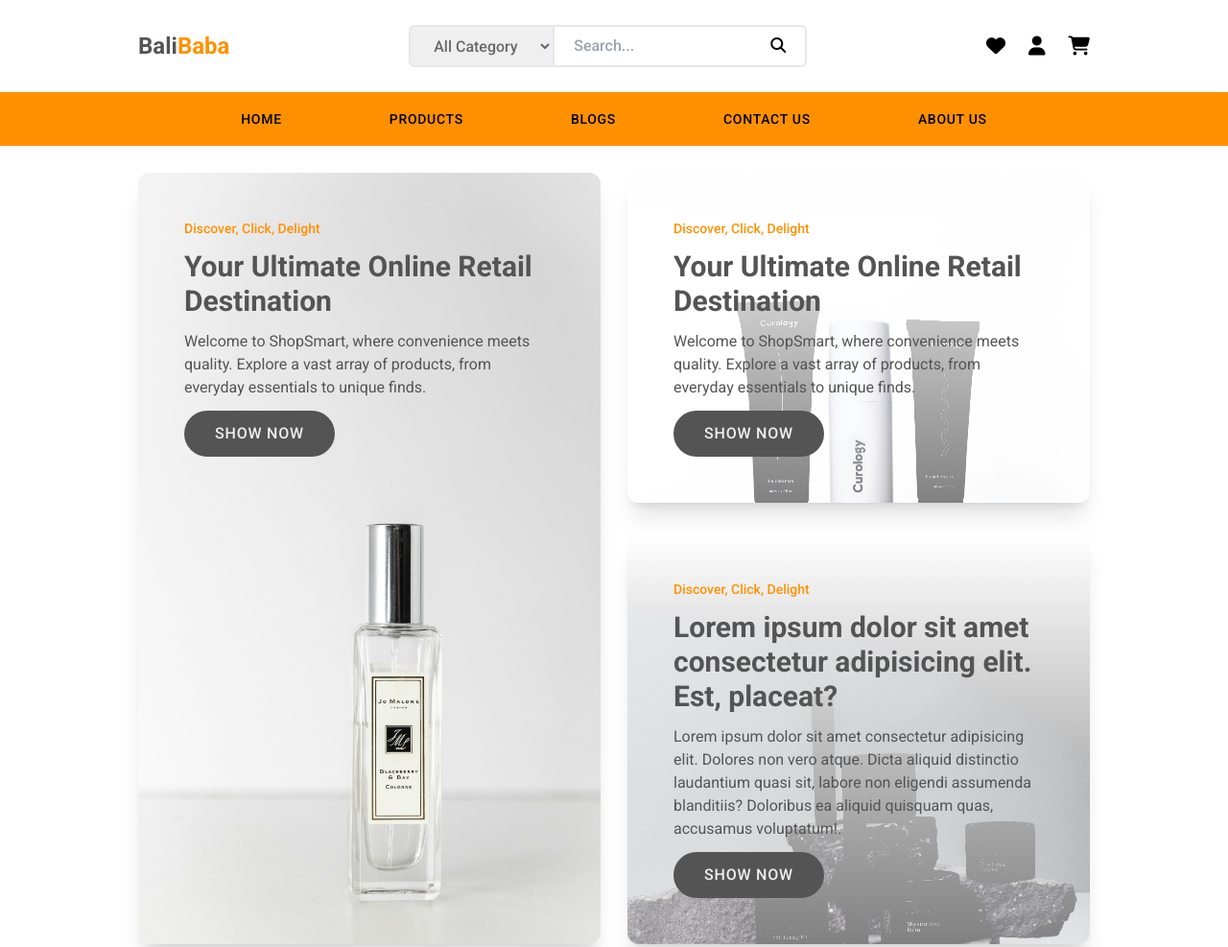
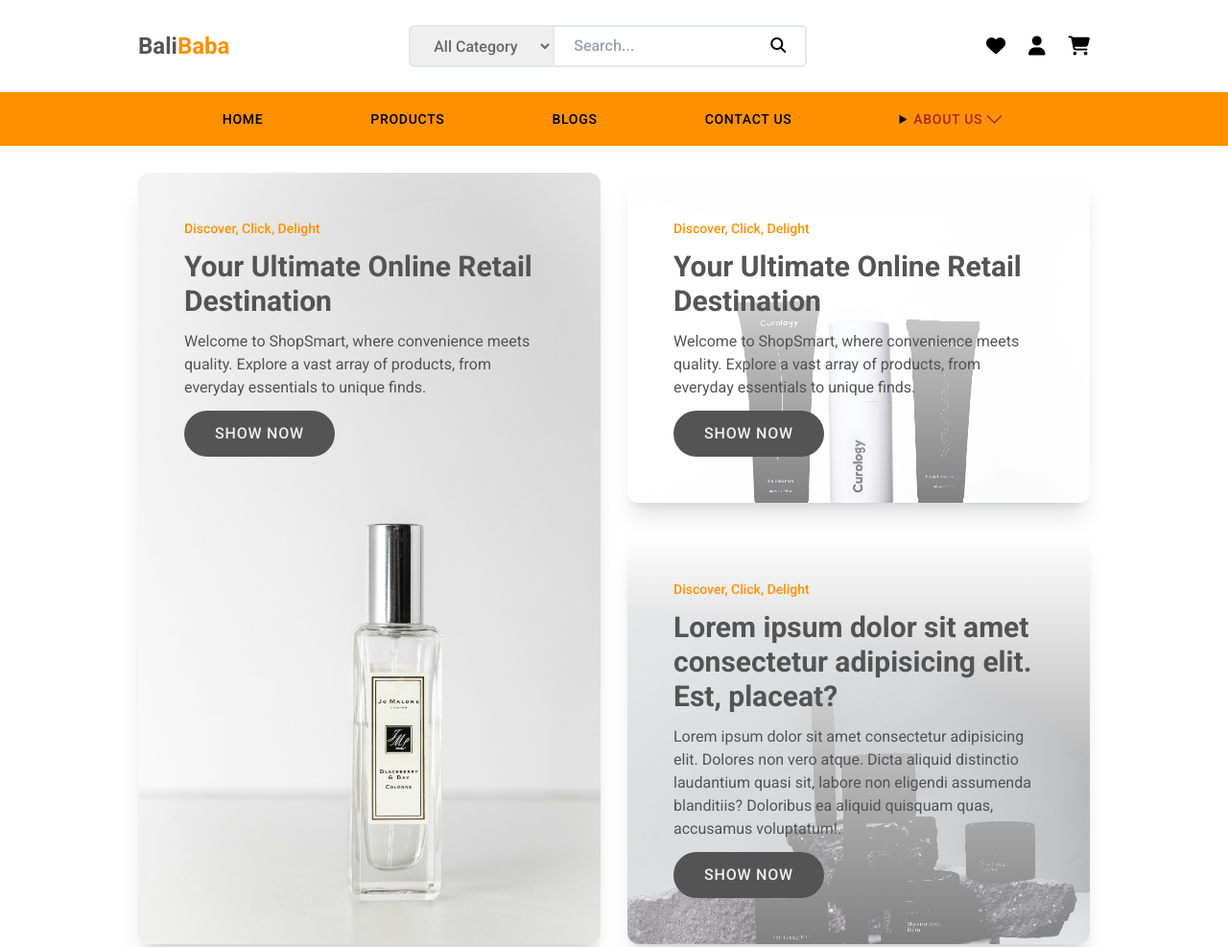
Before and after one commit to abusaidshabib/Bali_baba-codezerox-, a plain HTML site: page index.html in a window 1280 px wide. Shown: the top 987 px of the page at 96% size. Drawn offline with nearby package versions, Linux system fonts and the light colour scheme.

Commit message:
first commit

```diff
--- a/index.html
+++ b/index.html
@@ -13,6 +13,47 @@
     <!-- Additional CSS File -->
     <link rel="stylesheet" href="/assets/css/base.css">
     <link rel="stylesheet" href="/assets/css/home.css">
+    <style>
+       .main-nav__item--toggle .main-nav__item--primary{
+        align-items: flex-end;
+       }
+       .main-nav__item--toggle .main-nav__item-content{
+        display: inline-flex;
+        align-items: center;
+       }
+       @media(min-width:769px)
+       .main-nav__item--primary, .secondary-nav__item{
+        display: block;
+        margin: 0 1.2rem;
+        padding-top: 1rem;
+        padding-bottom: 1rem;
+        transition: box-shadow 0.1s;
+        line-height: 1.2rem;
+       }
+       .main-nav__item, .secondary-nav__item{
+        color: brown;
+       }
+       a, .link, .product-spec__value a {
+        color: blue;
+        text-decoration: none;
+       }
+       ::marker {
+    unicode-bidi: isolate;
+    font-variant-numeric: tabular-nums;
+    text-transform: none;
+    text-indent: 0px !important;
+    text-align: start !important;
+    text-align-last: start !important;
+       }
+       ::marker {
+    unicode-bidi: isolate;
+    font-variant-numeric: tabular-nums;
+    text-transform: none;
+    text-indent: 0px !important;
+    text-align: start !important;
+    text-align-last: start !important;
+}
+    </style>
 </head>
 <body>
 
@@ -57,8 +98,36 @@
                 <li class="hover:text-secondary_v2">
                     <a href="/index.html">Contact Us</a>
                 </li>
+                 <!-- <li class="hover:text-secondary_v2">
+                    <a href="/index.html">About Us</a>
+                </li> -->
+
                 <li class="hover:text-secondary_v2">
-                    <a href="/index.html">About Us</a>
+                    <!-- <a href="/index.html"> -->
+                        <details class="">
+                            <summary class="main-nav__item--toggle relative js-nav-hover js-toggle">
+                                <a class="main-nav__item main-nav__item--primary main-nav__item-content" href="">
+                                    About Us <svg width="24" height="24" viewBox="0 0 24 24" aria-hidden="true" focusable="false" role="presentation" class="icon"><path d="M20 8.5 12.5 16 5 8.5" stroke="currentColor" stroke-width="1.5" fill="none"></path></svg>
+                              </a>
+                            </summary>
+                            <div class="main-nav__child has-motion">
+
+                                <ul class="child-nav child-nav--dropdown">
+                                  <li class="md:hidden">
+                                    <button type="button" class="main-nav__item main-nav__item--back relative js-back">
+                                      <div class="main-nav__item-content text-start">
+                                        <svg width="24" height="24" viewBox="0 0 24 24" fill="currentColor" aria-hidden="true" focusable="false" role="presentation" class="icon"><path d="m6.797 11.625 8.03-8.03 1.06 1.06-6.97 6.97 6.97 6.97-1.06 1.06z"></path></svg> Back</div>
+                                    </button>
+                                  </li>
+
+                                  <li class="md:hidden">
+                                    <a href="" class="main-nav__item child-nav__item large-text main-nav__item-header">About Us</a>
+                                  </li><li><a class="main-nav__item child-nav__item" href="" target="_blank">About 1
+                                          </a></li><li><a class="main-nav__item child-nav__item" href="" target="_blank">About 2
+                                          </a></li><li><a class="main-nav__item child-nav__item" href="" target="_blank">About 3
+                                          </a></li></ul></div>
+                          </details>
+                    </a>
                 </li>
             </ul>
         </div>
@@ -99,6 +168,8 @@
                     <a href="/index.html">About Us</a>
                 </li>
             </ul>
+
+            </div>
             <div class="flex gap-6 text-xl pt-10">
                 <i class="fa-solid fa-heart"></i>
                 <i class="fa-solid fa-user"></i>
```
Also changed, not shown: assets/images/baby-bottle-icon.png (renamed from assets/images/baby-bottle-icon-png-24217.png).
